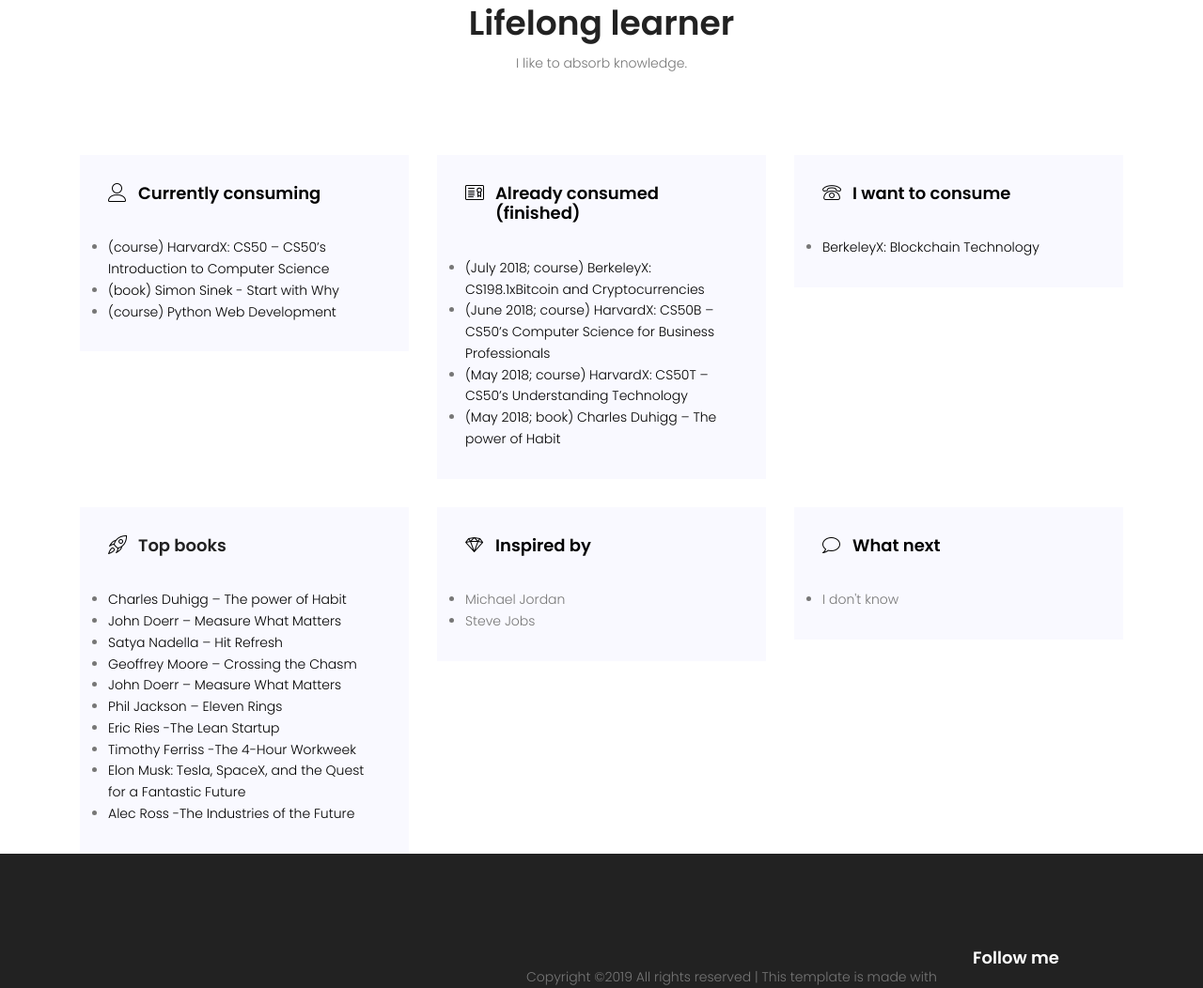
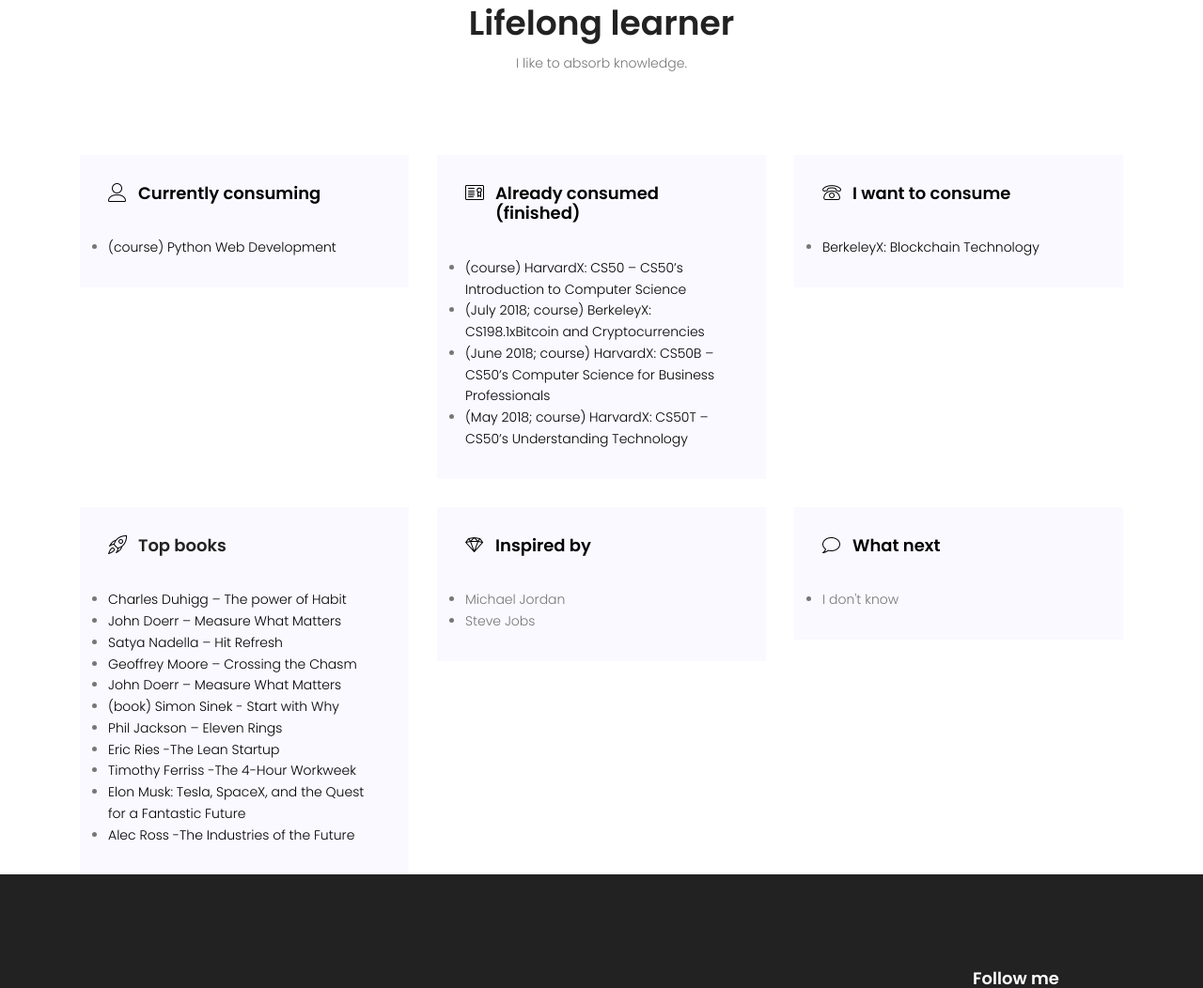
Before and after one commit to RobertFilic/mywebsite, a plain HTML site: page index.html in a window 1280 px wide. Shown: the part 4276-5328 px from the top of the page at 94% size. Drawn offline with nearby package versions, Linux system fonts and the light colour scheme.

Commit message:
Books added

```diff
--- a/index.html
+++ b/index.html
@@ -426,12 +426,6 @@
 								</div>
 								<p>
 									<ul>
-										<li><a href="https://www.edx.org/course/cs50s-introduction-computer-science-harvardx-cs50x">
-											(course) HarvardX: CS50 – CS50’s Introduction to Computer Science
-										</a></li>
-										<li><a href="https://www.amazon.com/gp/product/1591846447/ref=dbs_a_def_rwt_bibl_vppi_i0">
-											(book) Simon Sinek - Start with Why
-										</a></li>
 										<li><a href="">
 											(course) Python Web Development
 										</a></li>
@@ -447,6 +441,9 @@
 								</div>
 								<p>
 									<ul>
+										<li><a href="https://www.edx.org/course/cs50s-introduction-computer-science-harvardx-cs50x">
+											(course) HarvardX: CS50 – CS50’s Introduction to Computer Science
+										</a></li>
 										<li><a href="https://www.edx.org/course/cryptocurrencies-bitcoin-and-the-crypto-space">
 											(July 2018; course) BerkeleyX: CS198.1xBitcoin and Cryptocurrencies
 										</a></li>
@@ -455,9 +452,6 @@
 										</a></li>
 										<li><a href="https://www.edx.org/course/cs50s-understanding-technology">
 											(May 2018; course) HarvardX: CS50T – CS50’s Understanding Technology
-										</a></li>
-										<li><a href="https://www.amazon.com/Power-Habit-What-Life-Business/dp/081298160X/ref=sr_1_2?ie=UTF8&qid=1528200913&sr=8-2&keywords=the+power+of+habit&dpID=51NzjhIhK0L&preST=_SY344_BO1,204,203,200_QL70_&dpSrc=srch">
-											(May 2018; book) Charles Duhigg – The power of Habit
 										</a></li>
 									</ul>
 								</p>
@@ -500,6 +494,9 @@
 										</a></li>
 										<li><a href="https://www.amazon.com/Measure-What-Matters-Google-Foundation/dp/0525536221/ref=sr_1_1?s=books&ie=UTF8&qid=1528200992&sr=1-1&keywords=john+doerr">
 											John Doerr – Measure What Matters
+										</a></li>
+										<li><a href="https://www.amazon.com/gp/product/1591846447/ref=dbs_a_def_rwt_bibl_vppi_i0">
+											(book) Simon Sinek - Start with Why
 										</a></li>
 										<li><a href="https://www.amazon.com/Eleven-Rings-Success-Phil-Jackson/dp/0143125346/ref=sr_1_1?s=books&ie=UTF8&qid=1528201164&sr=1-1&keywords=11+rings">
 											Phil Jackson – Eleven Rings
```
